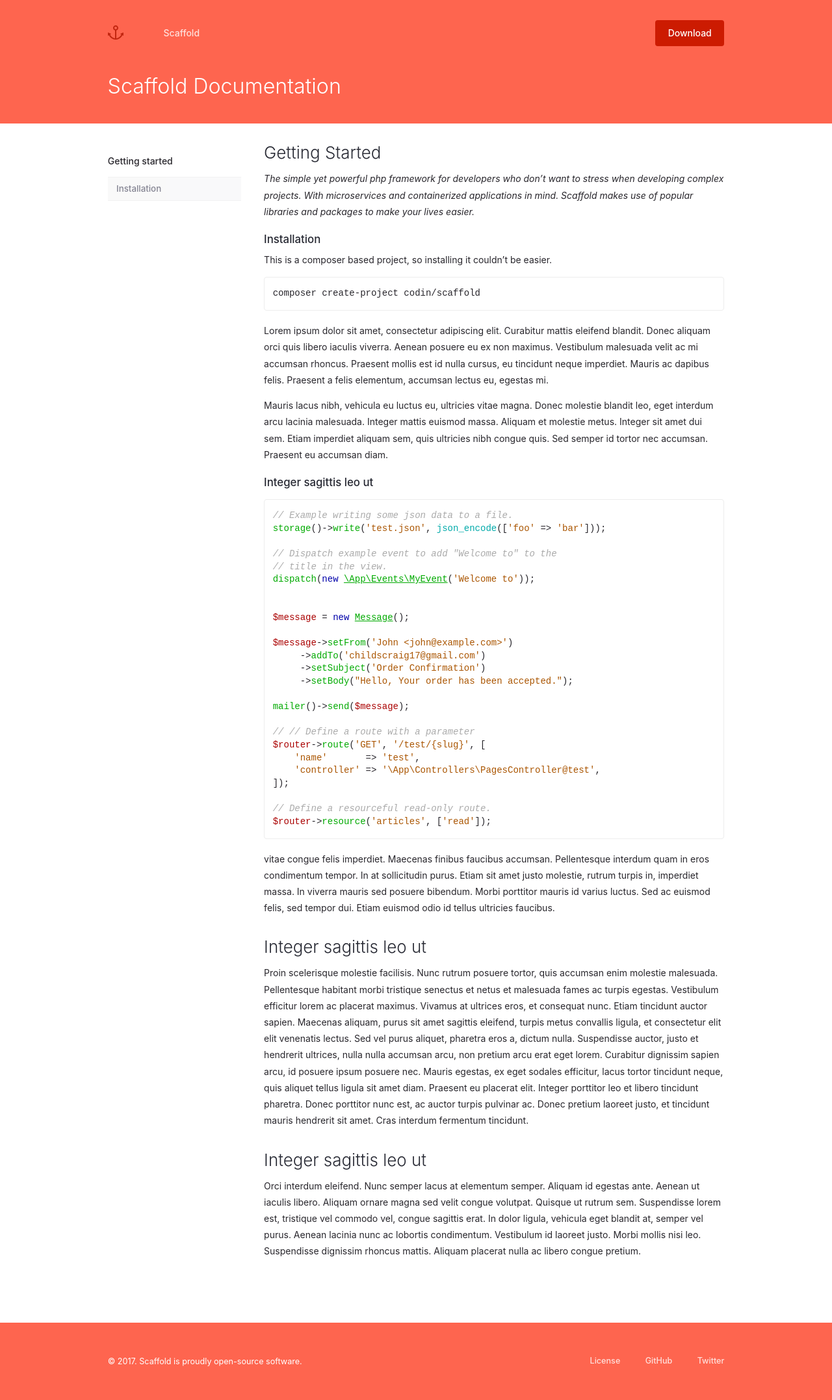
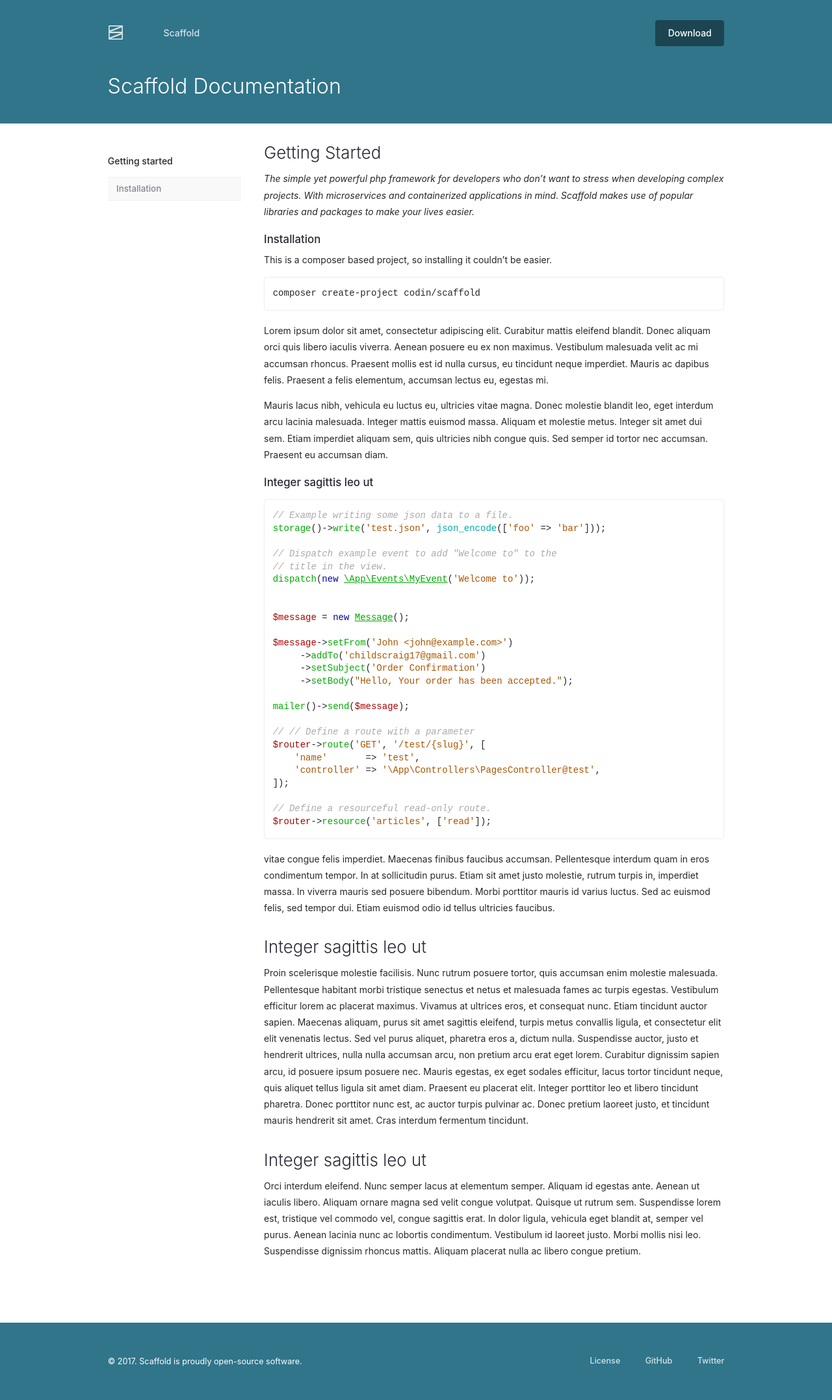
Before and after one commit to codin/scaffold-docs, a Jekyll site: the page built from index.md, in a window 1280 px wide. Shown: the whole page at 65% size. Built offline with Jekyll 4.4.1, drawn with Linux system fonts in a browser that asks for light colours.

Commit message:
Alter color styling, add new logo, add license

```diff
--- a/_includes/header.html
+++ b/_includes/header.html
@@ -2,10 +2,8 @@
   <div class="container">
     <div class="row">
       <nav class="menu span-8" role="navigation">
-        <a href="http://anchorcms.com" title="{{ site.title }}" class="logo">
-          <svg>
-              <use xmlns:xlink="http://www.w3.org/1999/xlink" xlink:href="#anchor"></use>
-          </svg>
+        <a href="/" title="{{ site.title }}" class="logo">
+          {% include scaffold_logo.svg %}
         </a>
 
         {% include nav--header.html %}
--- a/_layouts/default.html
+++ b/_layouts/default.html
@@ -7,7 +7,7 @@
 		{% include favicons.html %}
 	</head>
 	<body>
-		{% include icons.svg %}
+        {% include icons.svg %}
 
 		{% include header.html %}
 
--- a/css/styles.scss
+++ b/css/styles.scss
@@ -10,7 +10,8 @@ layout: none
 
 $lightbg: #ffffff;
 $lighthover: lighten($lightbg, 3.5%);
-$midbg: #FE654F;
+// $midbg: #FE654F;
+$midbg: #30758A;
 $link: #676778;
 $linkcontrast: adjust-hue($link, 100%);
 $subtitle: #272933;
@@ -264,11 +265,11 @@ li {
 a {
 	color: $link;
 	text-decoration: none;
-  border-bottom: 1px solid lighten($link, 40%);
+    border-bottom: 1px solid lighten($link, 40%);
 	@include transition(.2s);
 	&:hover {
 		color: darken($link, 10%);
-    border-color: lighten($link, 20%);
+        border-color: lighten($link, 20%);
 	}
 	&:active {
 		color: darken($link, 20%);
@@ -366,8 +367,9 @@ a.button, .screens a, .screens:hover a, .share-button label, .share-button a {
 	white-space: nowrap;
 	cursor: pointer;
 	font-weight: 500;
-  border: none;
-	span {
+    border: none;
+
+    span {
 		text-transform: capitalize;
 		font-family: $font;
 		font-weight: 500;
@@ -609,11 +611,11 @@ a.entypo-google {
 	}
 	.button {
 		display: inline;
-        background: darken($midbg, 25%);
+        background: darken($midbg, 15%);
         color: $white;
 
         &:hover {
-            background: darken($midbg, 40%);
+            background: darken($midbg, 25%);
         }
 	}
 	p {
```
Also changed, not shown: LICENSE.md (added), _includes/icons.svg, _includes/scaffold_logo.svg (added).
